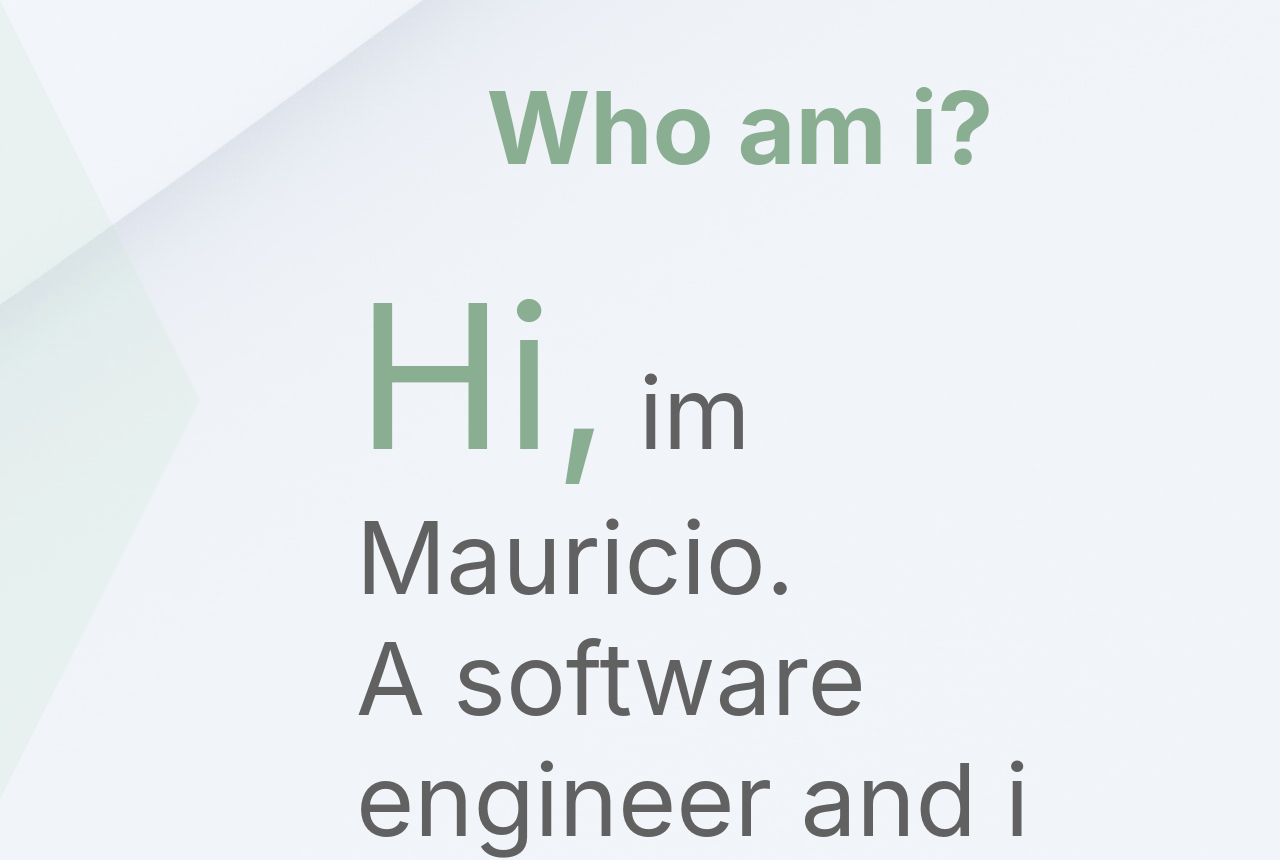
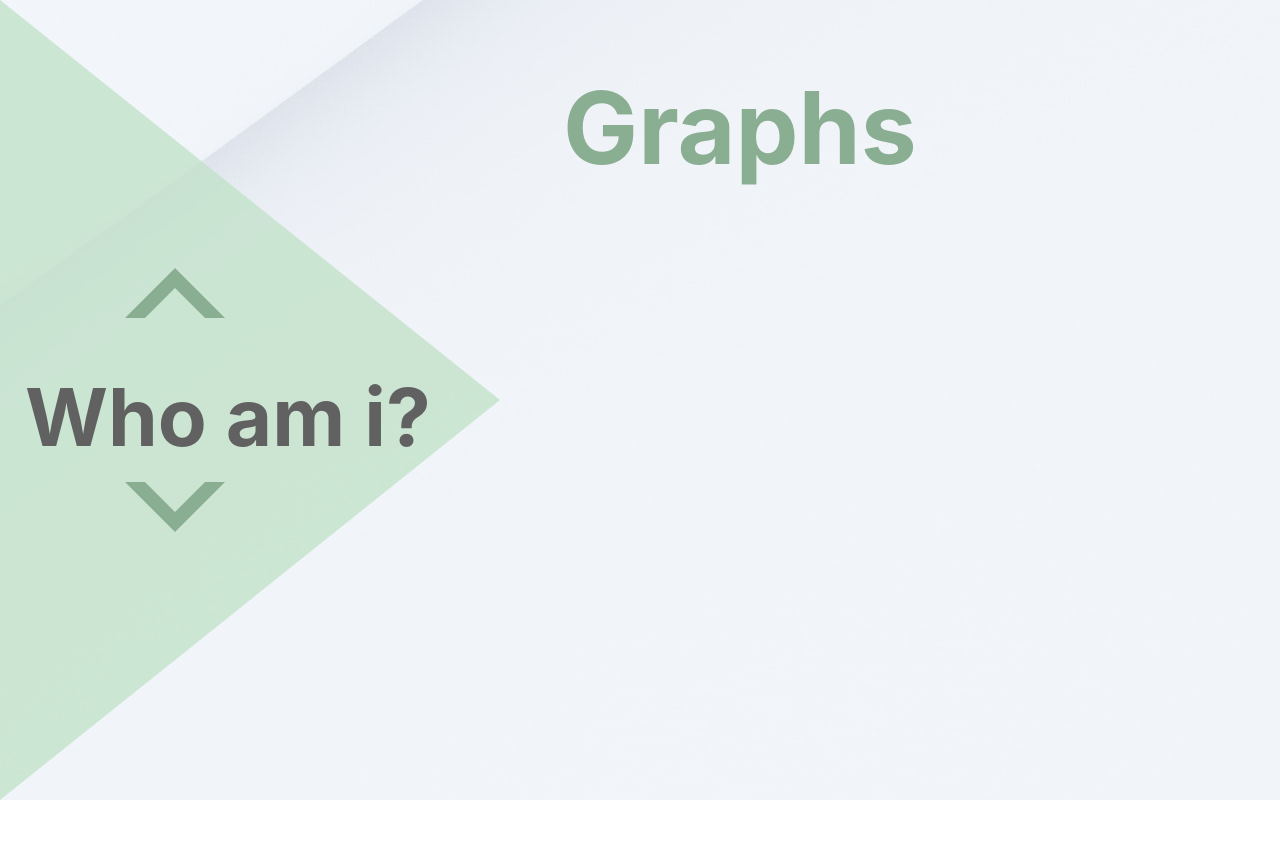
Before and after one commit to MauricioRodCar/mysite, a React (Create React App) app: page /graphs in a window 1280 px wide. Before the commit this address led to /. Shown: the top 860 px of the page. After the commit the page ends 800 px from the top, so only its background shows below. Built offline with nearby package versions, Linux system fonts and the light colour scheme; a web font is replaced by a local one.

Commit message:
Added a functional sidebar

```diff
--- a/package.json
+++ b/package.json
@@ -7,6 +7,7 @@
     "@testing-library/jest-dom": "^5.16.1",
     "@testing-library/react": "^12.1.2",
     "@testing-library/user-event": "^13.5.0",
+    "jquery": "^3.6.0",
     "react": "^17.0.2",
     "react-dom": "^17.0.2",
     "react-router-dom": "^5.2.0",
--- /dev/null
+++ b/src/components/Sidebar/components/LinkSpinner.css
@@ -0,0 +1,69 @@
+#spinner-container{
+  text-align: center;
+  position: relative;
+  top: 50%;
+  -ms-transform: translateY(-50%);
+  transform: translateY(-50%);
+}
+
+.slottt-machine-recipe {
+  margin: 0px auto;
+  width: 700px;
+  margin-top: 50px;
+  margin-left: 25px;
+}
+
+.slottt-machine-recipe__mask {
+    width: 100%;
+    height: 150px;
+    overflow: hidden;
+    position: relative;
+    display: inline-block;
+    margin-bottom: -40px;
+}
+
+.slottt-machine-recipe__items_container {
+    position: absolute;
+}
+
+.slottt-machine-recipe__item {
+    min-height: 150px;
+    max-height: 150px;
+    margin: 0px;
+    padding: 0px;
+    background-size: contain;
+}
+
+/* Typography */
+
+
+.recipe_if, .recipe_then {
+    font-weight: bold;
+    font-size: 80px;
+}
+
+.tagline {
+  font-weight: normal;
+  font-size: 24px;
+}
+
+a {
+ font-weight: bold;
+ text-decoration: none;
+ color: #33CCFF;
+}
+
+#prev-button, #next-button{
+  width: 100px;
+  height: 50px;
+  -webkit-clip-path: polygon(0px 0px, 50px 20px, 100px 0px, 80px 0px, 50px 10px, 20px 0px);
+  clip-path: polygon(0px 0px, 50px 50px, 100px 0px, 80px 0px, 50px 30px, 20px 0px);
+  background-color: #8AAE92;
+  left: 25%;
+  position: relative;
+  cursor: pointer;
+}
+
+#prev-button{
+  transform: rotate(180deg);
+}
--- /dev/null
+++ b/src/components/Sidebar/components/LinkSpinner.js
@@ -0,0 +1,61 @@
+import { useState,useEffect, React } from 'react';
+import { useHistory } from "react-router-dom";
+import './LinkSpinner.css';
+
+function LinkSpinner({ children, links, redirect }) {
+  const [sideLinks, setSideLinks] = useState(links)
+  const history = useHistory();
+
+
+  function rotateNLinks(n){
+    let newLinks = [...sideLinks]
+    if (n==1) {
+      let rotated = newLinks.splice(0,n);
+      newLinks = newLinks.concat(rotated);
+    } else {
+      let rotated = newLinks.splice(newLinks.length-1,1);
+      newLinks = rotated.concat(newLinks);
+    }
+    history.push(newLinks[0].endpoint);
+    redirect(newLinks)
+    setSideLinks(newLinks)
+
+  }
+
+  function rotateContents (n) {
+    setTimeout(function () {
+      rotateNLinks(n);
+      document.getElementById("wordbox").style.top = "0px";
+      }, 300);
+  }
+
+
+function animate(n) {
+  let element = document.getElementById("item-container");
+  element.animate({top: "20px"}, 250, 'swing');
+  rotateContents(n);
+
+}
+
+  return(
+    <div id="spinner-container">
+      <div id="prev-button" onClick={()=>animate(-1)}/>
+      <div className="slottt-machine-recipe">
+        <div className="slottt-machine-recipe__mask" id="wordbox">
+            <div className="slottt-machine-recipe__items_container recipe_if" id="item-container">
+              {
+                sideLinks.map(link =>
+                  <div className='slottt-machine-recipe__item'>
+                    {link.label}
+                  </div>
+                )
+              }
+            </div>
+        </div>
+      </div>
+      <div id="next-button" onClick={()=>animate(1)}/>
+    </div>
+  )
+};
+
+export default LinkSpinner;
--- a/src/components/Sidebar/index.js
+++ b/src/components/Sidebar/index.js
@@ -1,18 +1,22 @@
 import { useState, React } from 'react';
+import LinkSpinner from './components/LinkSpinner';
 import './sidebar.css';
 
 
 function Sidebar({ children }) {
   const [hovering, setHovering] = useState(false)
-
-  console.log(hovering);
+  const [links, setLinks] = useState([
+    {label: "Who am i?" , endpoint: "/"},
+    {label: "Skillset", endpoint: "/skills"},
+    {label: "Graphs", endpoint: "/graphs"}
+  ])
 
   return(
     <div id="sidebar" onMouseEnter={()=> {setHovering(true)}} onMouseLeave={()=> {setHovering(false)}}>
       {
         hovering
         ?
-        (<p></p>)
+        (<LinkSpinner links={links} redirect={(e)=>{setLinks(e)}}/>)
         :
         (<div className="hover-container">
           <span id="hover-me">Hover me ;)</span>
--- /dev/null
+++ b/src/pages/GraphsPage/index.js
@@ -0,0 +1,12 @@
+import {Link} from 'react-router-dom';
+import Container from '../../components/Container';
+
+const SkillsPage = () => {
+  return (
+    <Container title="Graphs">
+
+    </Container>
+  )
+}
+
+export default SkillsPage;
--- a/src/pages/SecondPage/index.js
+++ /dev/null
@@ -1,14 +0,0 @@
-import {Link} from 'react-router-dom';
-import Container from '../../components/Container';
-
-const MainPage = () => {
-  return (
-    <Container>
-      <Link to="/">
-        <p style={{height:"50px", width:"50px", backgroundColor:"blue"}}>a</p>
-      </Link>
-    </Container>
-  )
-}
-
-export default MainPage;
--- /dev/null
+++ b/src/pages/SkillsPage/index.js
@@ -0,0 +1,12 @@
+import {Link} from 'react-router-dom';
+import Container from '../../components/Container';
+
+const GraphsPage = () => {
+  return (
+    <Container title="Skills">
+
+    </Container>
+  )
+}
+
+export default GraphsPage;
--- a/src/pages/routesPublics/index.js
+++ b/src/pages/routesPublics/index.js
@@ -4,13 +4,15 @@ import SuspensePage from '../SuspensePage';
 
 
 const MainPage = lazy( () => import( "../MainPage" ) );
-const SecondPage = lazy( () => import( "../SecondPage" ) );
+const SkillsPage = lazy( () => import( "../SkillsPage" ) );
+const GraphsPage = lazy( () => import( "../GraphsPage" ) );
 
 const RoutesPublics = () => {
 
   const [routes, updateRoutes] = useState([
    { path: '/', component: MainPage },
-   { path: '/b', component: SecondPage },
+   { path: '/skills', component: SkillsPage },
+   { path: '/graphs', component: GraphsPage },
  ]);
 
 
```
Also changed, not shown: 1 other file (tests, documents, lock files or other folders).
